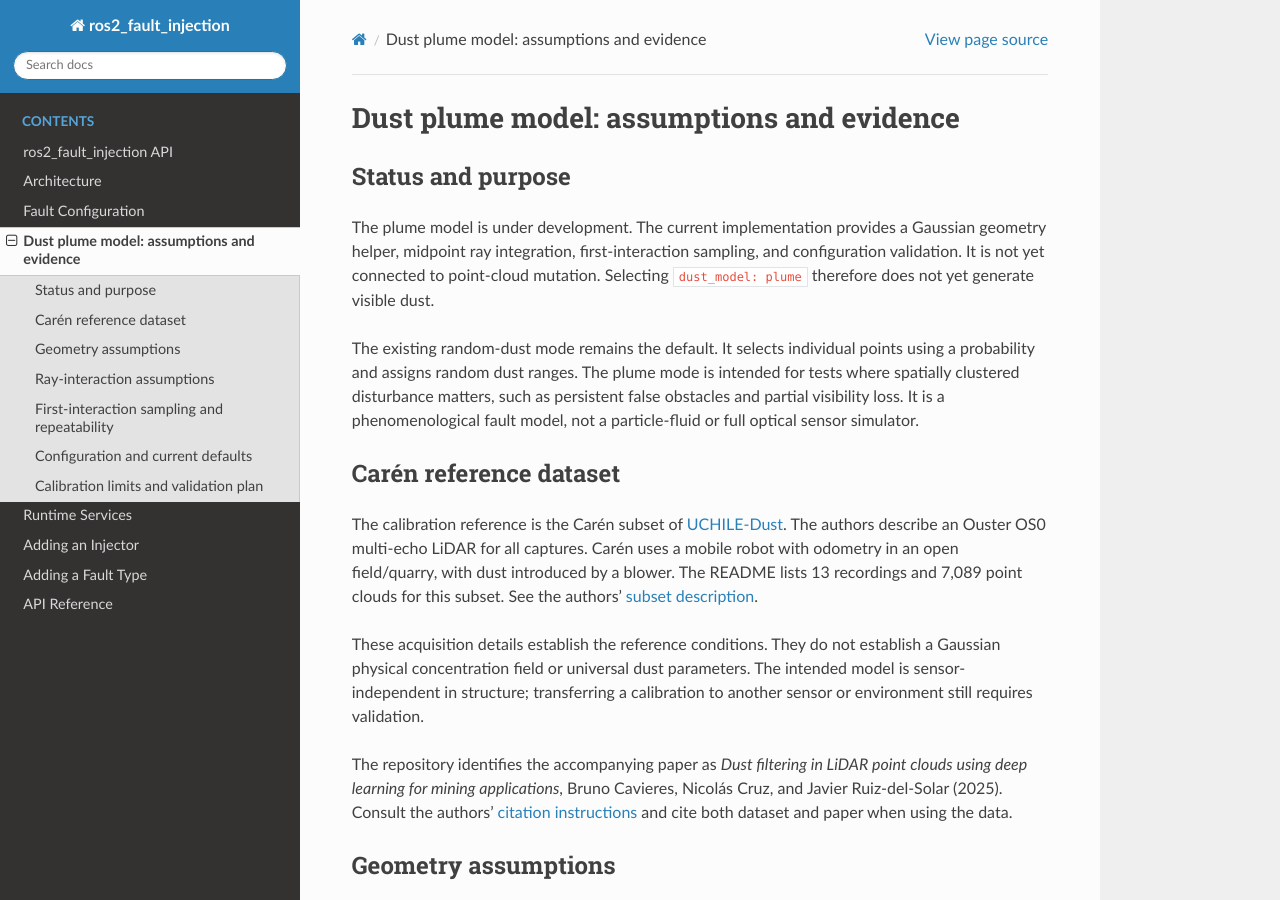
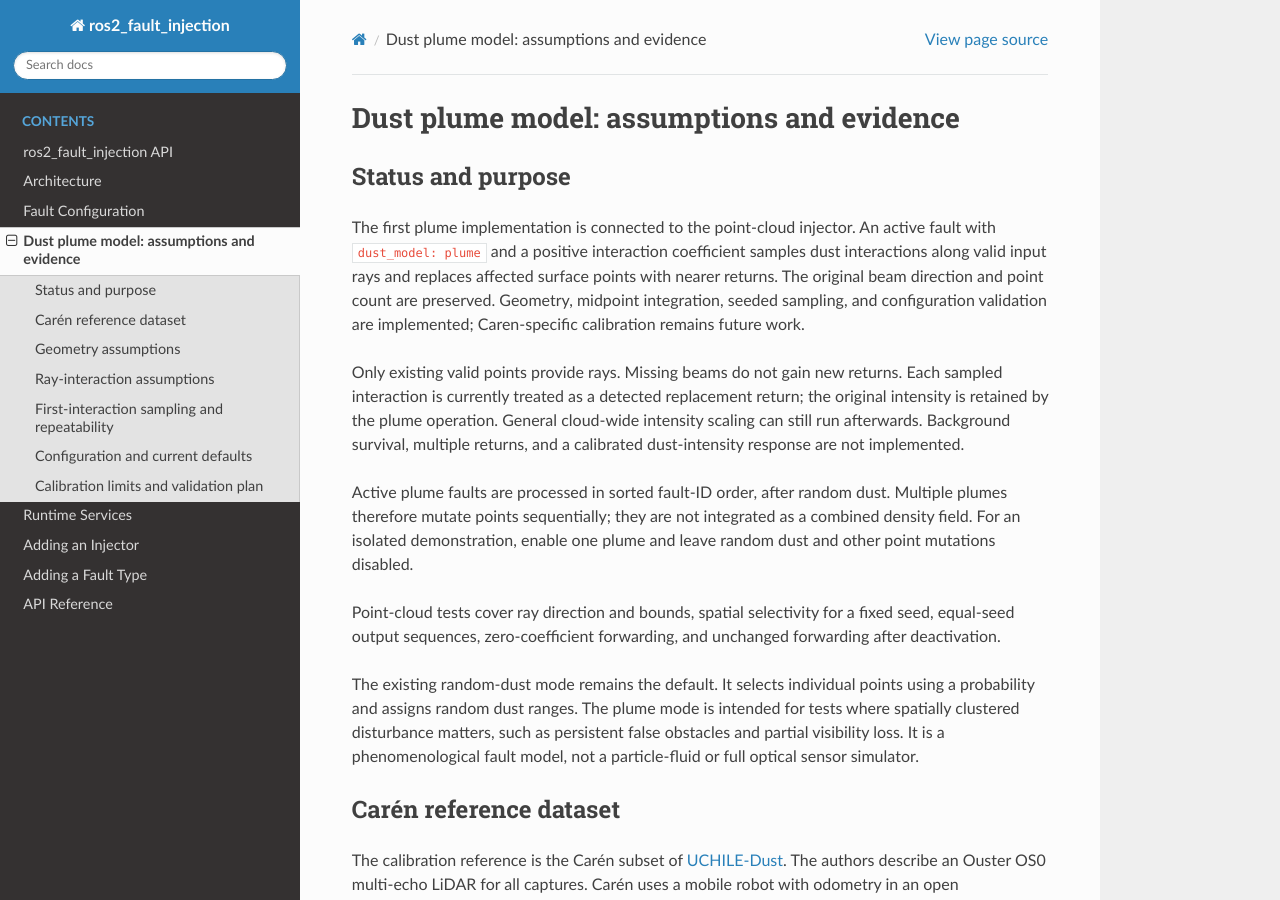
Before and after one commit to reeceholland/ros2_fault_injection, a Sphinx documentation site: the page built from docs/dust_model.md, in a window 1280 px wide and 900 px high. Built offline with Sphinx 7.4.7 and the Read the Docs theme 3.1.0, drawn with Linux system fonts in a browser that asks for light colours; some of the changed text lies outside the part shown.

Commit message:
formatting, copyright and docs update

```diff
--- a/docs/dust_model.md
+++ b/docs/dust_model.md
@@ -2,10 +2,27 @@
 
 ## Status and purpose
 
-The plume model is under development. The current implementation provides a
-Gaussian geometry helper, midpoint ray integration, first-interaction sampling,
-and configuration validation. It is not yet connected to point-cloud mutation.
-Selecting `dust_model: plume` therefore does not yet generate visible dust.
+The first plume implementation is connected to the point-cloud injector.
+An active fault with `dust_model: plume` and a positive interaction coefficient
+samples dust interactions along valid input rays and replaces affected surface
+points with nearer returns. The original beam direction and point count are
+preserved. Geometry, midpoint integration, seeded sampling, and configuration
+validation are implemented; Caren-specific calibration remains future work.
+
+Only existing valid points provide rays. Missing beams do not gain new returns.
+Each sampled interaction is currently treated as a detected replacement return;
+the original intensity is retained by the plume operation. General cloud-wide
+intensity scaling can still run afterwards. Background survival, multiple
+returns, and a calibrated dust-intensity response are not implemented.
+
+Active plume faults are processed in sorted fault-ID order, after random dust.
+Multiple plumes therefore mutate points sequentially; they are not integrated
+as a combined density field. For an isolated demonstration, enable one plume
+and leave random dust and other point mutations disabled.
+
+Point-cloud tests cover ray direction and bounds, spatial selectivity for a
+fixed seed, equal-seed output sequences, zero-coefficient forwarding, and
+unchanged forwarding after deactivation.
 
 The existing random-dust mode remains the default. It selects individual points
 using a probability and assigns random dust ranges. The plume mode is intended
@@ -102,15 +119,15 @@ interpolates within the segment assuming its midpoint rate is constant.
 If no crossing occurs before the surface, it returns `std::nullopt`.
 There is no separate probability coin flip before this sampling.
 
-The helper owns no random generator. Integration with the injector should
-use its existing seeded generator. Matching samples, inputs, parameters, and
+The helper owns no random generator. The point-cloud injector uses
+its existing seeded generator. Matching samples, inputs, parameters, and
 numerical environment makes this calculation repeatable; a seed alone does
 not reproduce ROS timing or live input clouds. See
-[random seed configuration](fault_configuration.md#random-seeds).
+{ref}`random seed configuration <random-seeds>`.
 
 Zero-length rays and zero coefficients produce no interaction. A uniform
 sample of zero can produce an interaction at zero metres. A sensor minimum
-detection range must therefore be handled explicitly by the eventual sensor
+detection range must therefore be handled explicitly by a future sensor
 response layer.
 
 ## Configuration and current defaults
@@ -120,7 +137,7 @@ starting values, not a fitted Carén calibration.
 
 | Field | Default | Meaning and constraints |
 | --- | --- | --- |
-| `dust_model` | `random` | Either `random` or `plume`; runtime plume mutation is pending. |
+| `dust_model` | `random` | Either `random` or `plume`; plume replaces points at sampled interaction distances. |
 | `plume_center_x/y/z` | 0.0 | Finite centre coordinates in metres in the sensor frame. |
 | `plume_sigma_x/y/z` | 1.0 | Finite, strictly positive Gaussian widths in metres. |
 | `plume_interaction_coefficient` | 0.0 | Finite non-negative peak rate in inverse metres; zero means no interactions. |
```
Also changed, not shown: docs/adding_an_injector.md (+1 -1 lines), docs/fault_configuration.md (+1 -1 lines), 3 other files.
